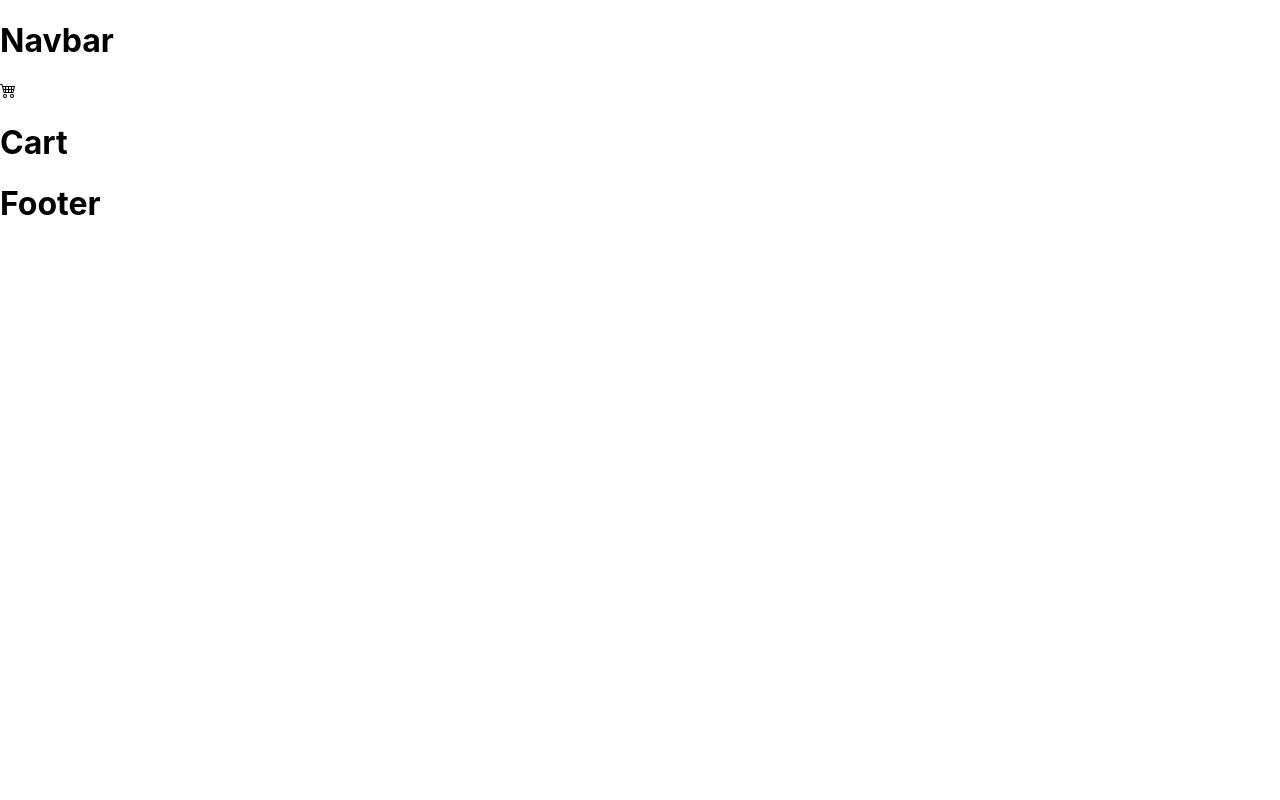
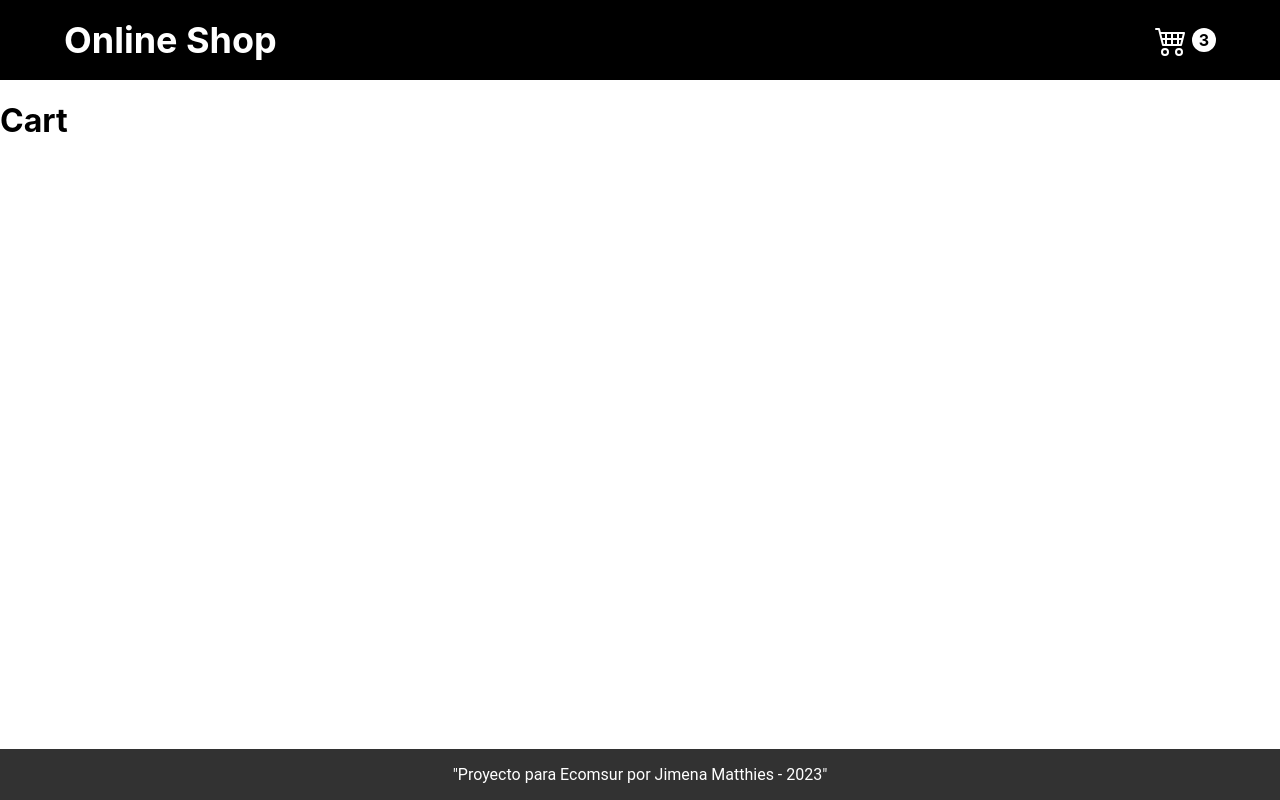
Before and after one commit to JimeMatthies/Ecomsur-tech-tests-front-end-tech-test-JM, a React (Create React App) app in the folder front/: page /cart in a window 1280 px wide. Built offline with nearby package versions, Linux system fonts and the light colour scheme.

Commit message:
Navbar and Footer update

```diff
--- a/front/src/App.css
+++ b/front/src/App.css
@@ -0,0 +1,48 @@
+.os__navbar {
+    background-color: black;
+    height: 5rem;
+    display: flex;
+    justify-content: space-between;
+    align-items: center;
+    padding: 0 4rem;
+}
+
+.os__navbar a {
+    text-decoration: none;
+    color: white;
+}
+
+.os__navbar-home {
+    font-size: 1.5rem;
+}
+
+.os__navbar-cart{
+    display: flex;
+    align-items: center;
+    font-size: 2rem;
+}
+
+.os__navbar-quantity {
+    display: flex;
+    align-items: center;
+    justify-content: center;
+    height: 1.5rem;
+    width: 1.5rem;
+    background-color: white;
+    border-radius: 50%;
+    font-size: 16px;
+    font-weight: 700;
+    color: black;
+    margin-left: 5px;
+}
+
+.os__footer {
+    position: fixed;
+    left: 0;
+    bottom: 0;
+    width: 100%;
+    background-color: rgb(50, 50, 50);
+    color: white;
+    text-align: center;
+    font-family: 'Roboto';
+}
--- a/front/src/App.js
+++ b/front/src/App.js
@@ -6,6 +6,7 @@ import Products from "./components/Products";
 import Details from "./components/Details";
 import Cart from "./components/Cart";
 import Footer from "./components/Footer";
+import "./App.css";
 
 const App = () => {
 
--- a/front/src/components/Footer.jsx
+++ b/front/src/components/Footer.jsx
@@ -2,11 +2,11 @@ import React from "react";
 
 const Footer = () => {
     return (
-        <div className="container-fluid">
-           <h1>Footer</h1>
+        <div className="os__footer">
+            <p>"Proyecto para Ecomsur por Jimena Matthies - 2023"</p>
         </div>
+
     );
 }
 
-
 export default Footer;
--- a/front/src/components/Navbar.jsx
+++ b/front/src/components/Navbar.jsx
@@ -1,11 +1,18 @@
 import React from "react";
+import { Link } from "react-router-dom";
 import { BsCart4 } from 'react-icons/bs';
+
 const Navbar = () => {
     return (
-        <div className="container-fluid">
-           <h1>Navbar</h1>
-           <BsCart4/>
-        </div>
+        <nav className="os__navbar">
+            <Link className="os__navbar-home" to="/">
+                <h2>Online Shop</h2>
+            </Link>
+            <Link className="os__navbar-cart" to="/cart">
+                <BsCart4 />
+                <span className="os__navbar-quantity">3</span>
+            </Link>
+        </nav>
     );
 }
 
```
Also changed, not shown: front/src/index.css (line endings or trailing spaces).
